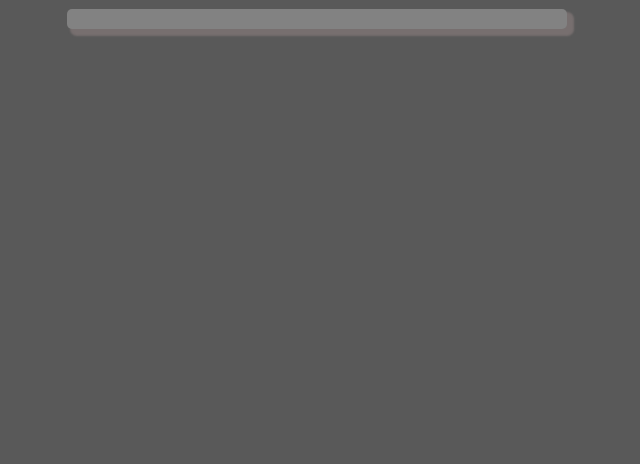
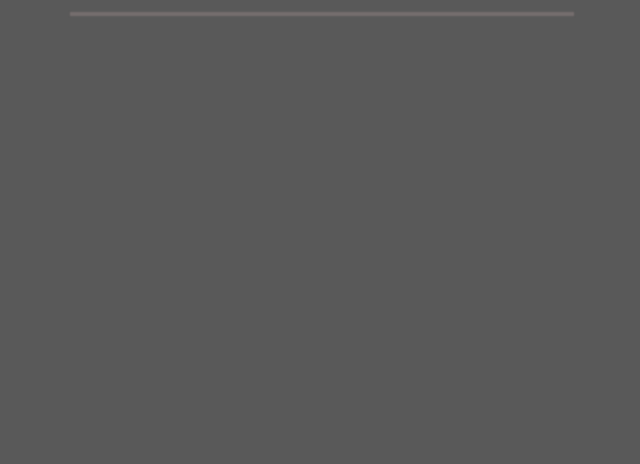
Before and after one commit to zura-hub/to-do, a plain HTML site: page index.html in a window 1280 px wide. Shown: the part 336-800 px from the top of the page, without its empty margins (323-963 px from the left). Drawn offline with Linux system fonts and the light colour scheme.

Commit message:
second commit

```diff
--- a/style.css
+++ b/style.css
@@ -52,7 +52,6 @@ body{
     border: none;
     color: lightgreen;
     font-family: cursive;
-    height: 20px;
     border-radius: 5px;
 }
 
@@ -101,7 +100,6 @@ body{
         margin: auto;
         margin-top: 20px;
         width: 500px;
-        height: 20px;
         border-radius: 5px;
     }
 }
```
